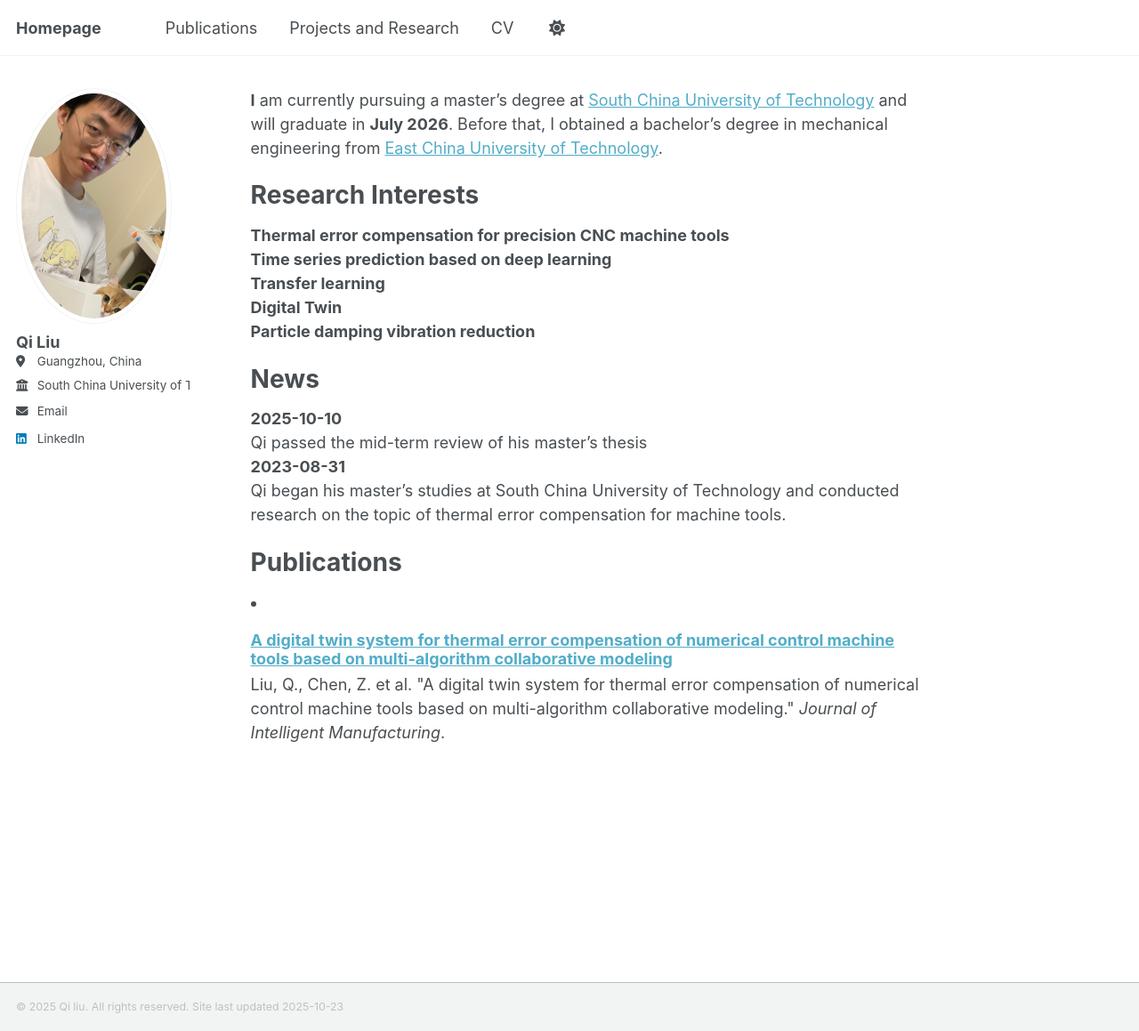
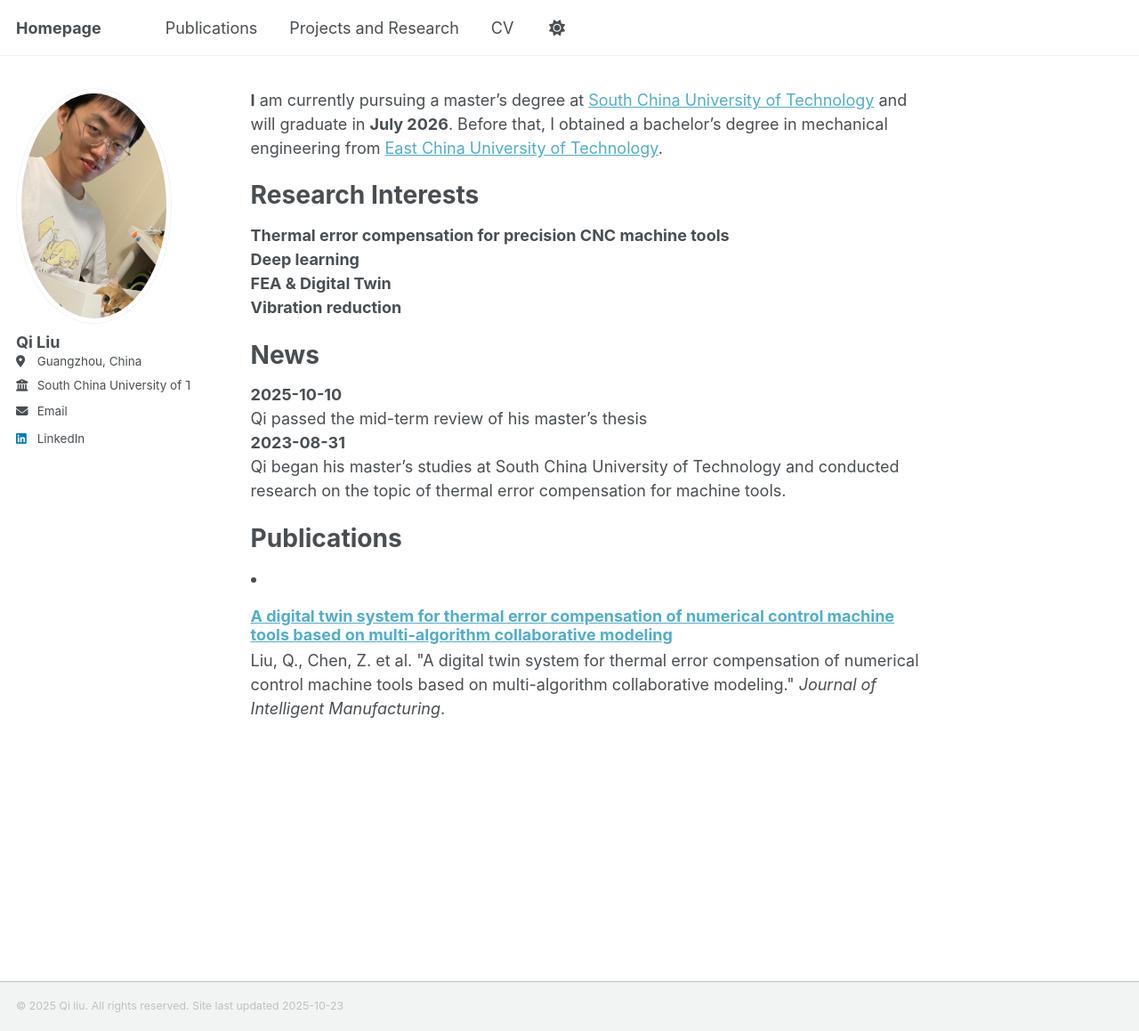
Before and after one commit to qiliu0701/qiliu0701.github.io, a Jekyll site: the page built from _pages/about.md, in a window 1280 px wide and 1159 px high. Shown: the whole window at 89% size. Built offline with Jekyll 4.4.1, drawn with Linux system fonts in a browser that asks for light colours; a script that is not in the unit is left out.

Commit message:
Update about.md

```diff
--- a/_pages/about.md
+++ b/_pages/about.md
@@ -11,10 +11,9 @@ redirect_from:
 Research Interests
 ======
 **Thermal error compensation for precision CNC machine tools**
-**Time series prediction based on deep learning**
-**Transfer learning**
-**Digital Twin**
-**Particle damping vibration reduction**
+**Deep learning**
+**FEA & Digital Twin**
+**Vibration reduction**
 
 News
 ======
```
